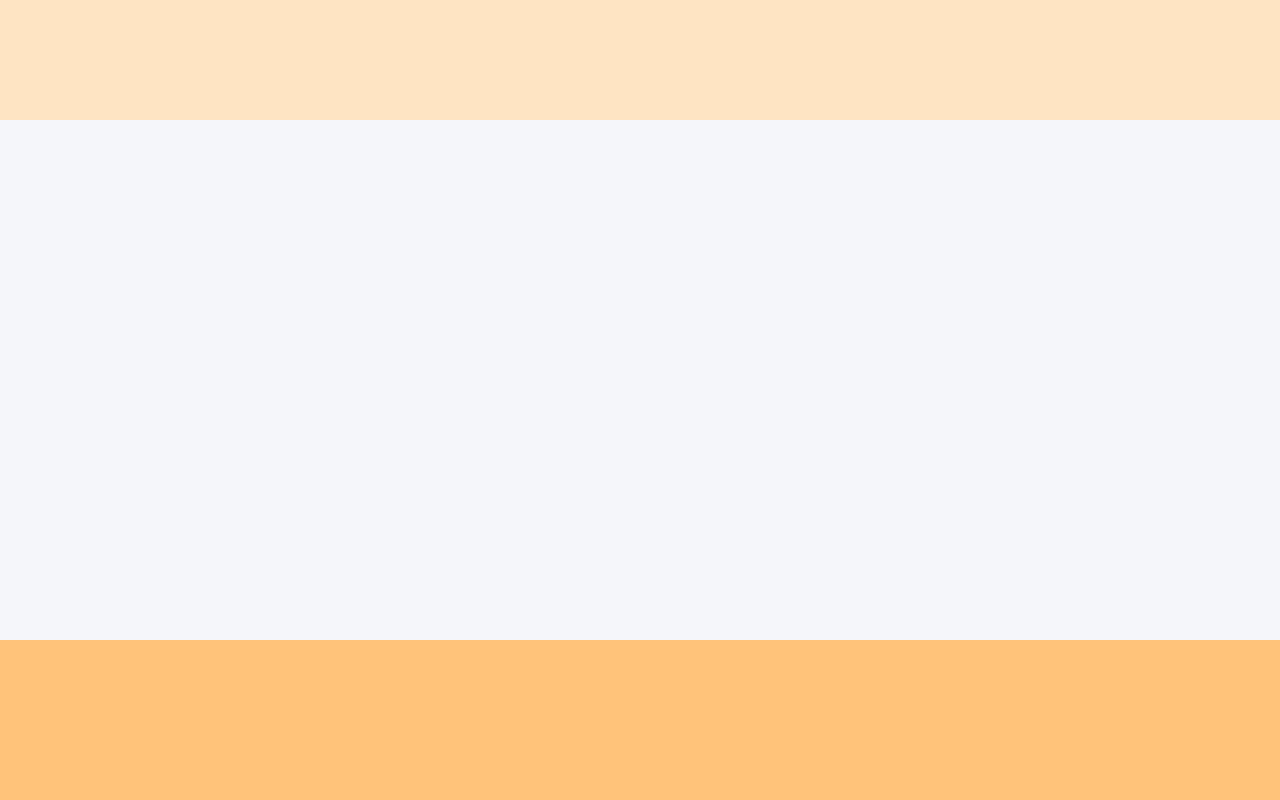
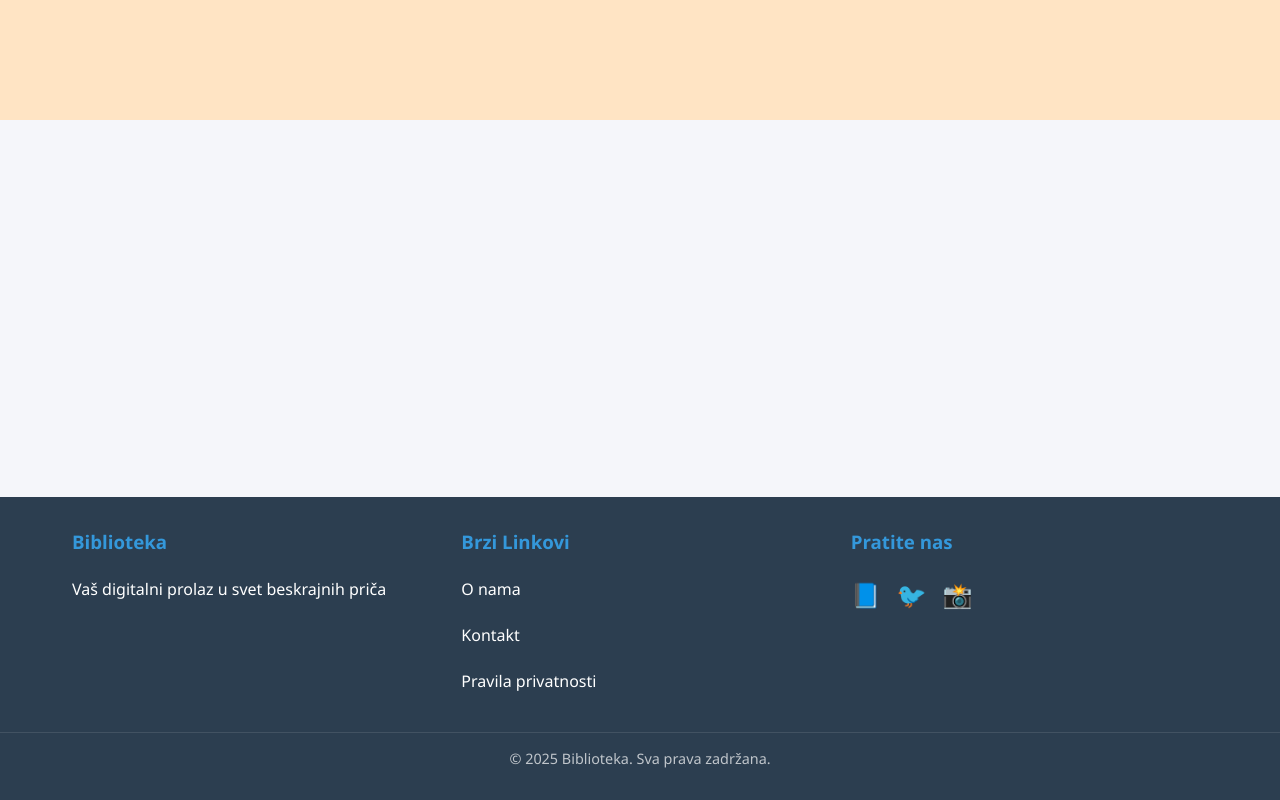
Before and after one commit to dzenankosuta/library, a React (Vite) app: page / in a window 1280 px wide. Built offline with nearby package versions, Linux system fonts and the light colour scheme; the HTML template or start-up script is replaced by a standard one.

Commit message:
Revamp Footer component with new layout and styling

```diff
--- a/src/components/Footer/index.css
+++ b/src/components/Footer/index.css
@@ -1,5 +1,58 @@
 .footer {
-    height: 20vh;
-    background-color: #ffc379;
-    margin-top: auto;
+    background-color: var(--footer-color);
+    color: white;
+    padding: 2rem 0;
 }
+
+.footer-content {
+    max-width: 1200px;
+    margin: 0 auto;
+    display: grid;
+    grid-template-columns: repeat(3, 1fr);
+    gap: 2rem;
+    padding: 0 2rem;
+}
+
+.footer-section {
+    display: flex;
+    flex-direction: column;
+    gap: 1rem;
+}
+
+.footer-section h3 {
+    color: var(--secondary-color);
+    margin-bottom: 0.5rem;
+}
+
+.footer-section a {
+    color: white;
+    text-decoration: none;
+    transition: color 0.3s ease;
+    display: block;
+    margin-bottom: 0.5rem;
+}
+
+.footer-section a:hover {
+    color: var(--secondary-color);
+}
+
+.social-links {
+    display: flex;
+    gap: 1rem;
+}
+
+.social-links a {
+    font-size: 1.5rem;
+}
+
+.footer-bottom {
+    margin-top: 2rem;
+    padding-top: 1rem;
+    text-align: center;
+    border-top: 1px solid rgba(255, 255, 255, 0.1);
+}
+
+.footer-bottom p {
+    color: rgba(255, 255, 255, 0.7);
+    font-size: 0.9rem;
+}
--- a/src/components/Footer/index.jsx
+++ b/src/components/Footer/index.jsx
@@ -3,7 +3,31 @@ import './index.css'
 
 function Footer() {
   return (
-    <div className='footer'></div>
+    <footer className='footer'>
+      <div className="footer-content">
+        <div className="footer-section">
+          <h3>Biblioteka</h3>
+          <p>Vaš digitalni prolaz u svet beskrajnih priča</p>
+        </div>
+        <div className="footer-section">
+          <h3>Brzi Linkovi</h3>
+          <a href="#">O nama</a>
+          <a href="#">Kontakt</a>
+          <a href="#">Pravila privatnosti</a>
+        </div>
+        <div className="footer-section">
+          <h3>Pratite nas</h3>
+          <div className="social-links">
+            <a href="#" aria-label="Facebook">📘</a>
+            <a href="#" aria-label="Twitter">🐦</a>
+            <a href="#" aria-label="Instagram">📸</a>
+          </div>
+        </div>
+      </div>
+      <div className="footer-bottom">
+        <p>&copy; 2025 Biblioteka. Sva prava zadržana.</p>
+      </div>
+    </footer>
   )
 }
 
```
